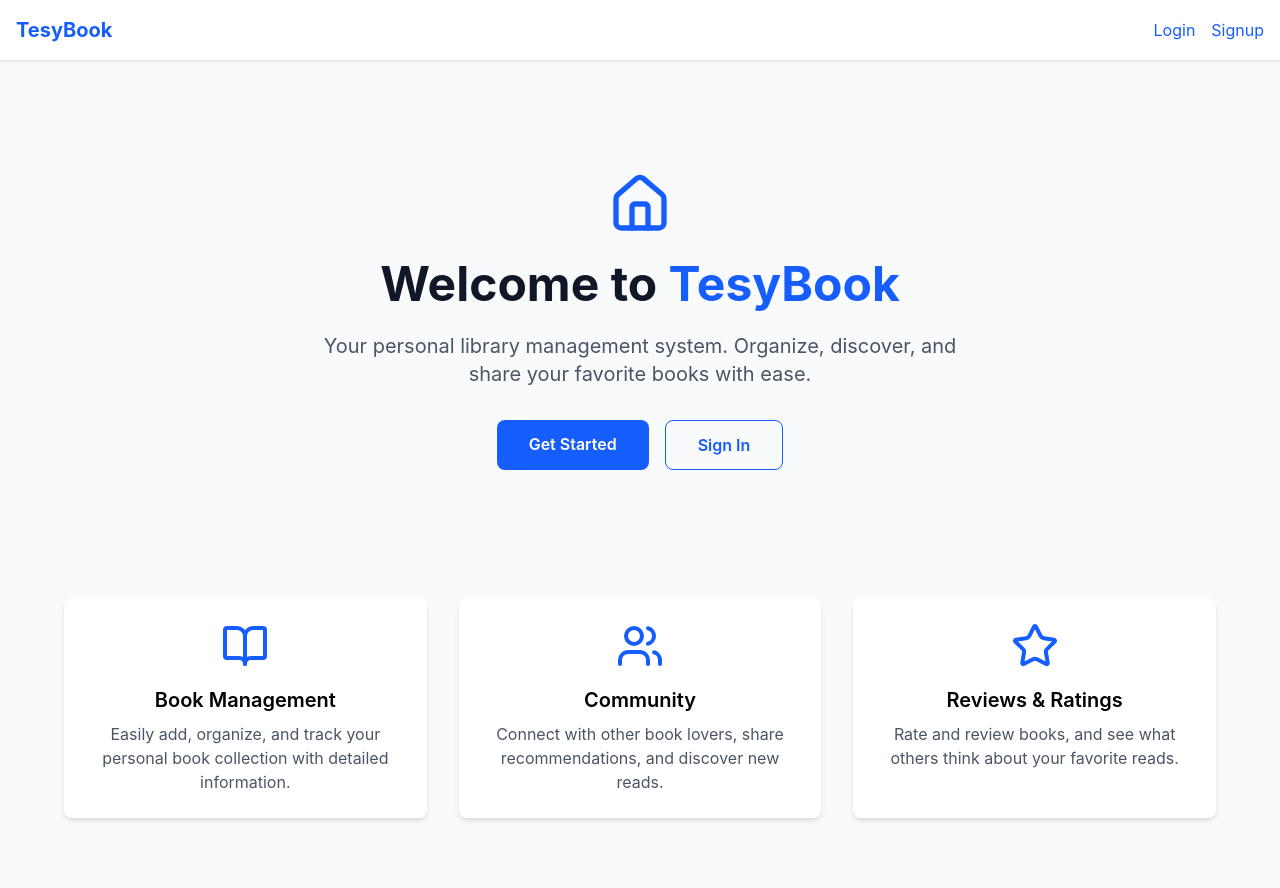
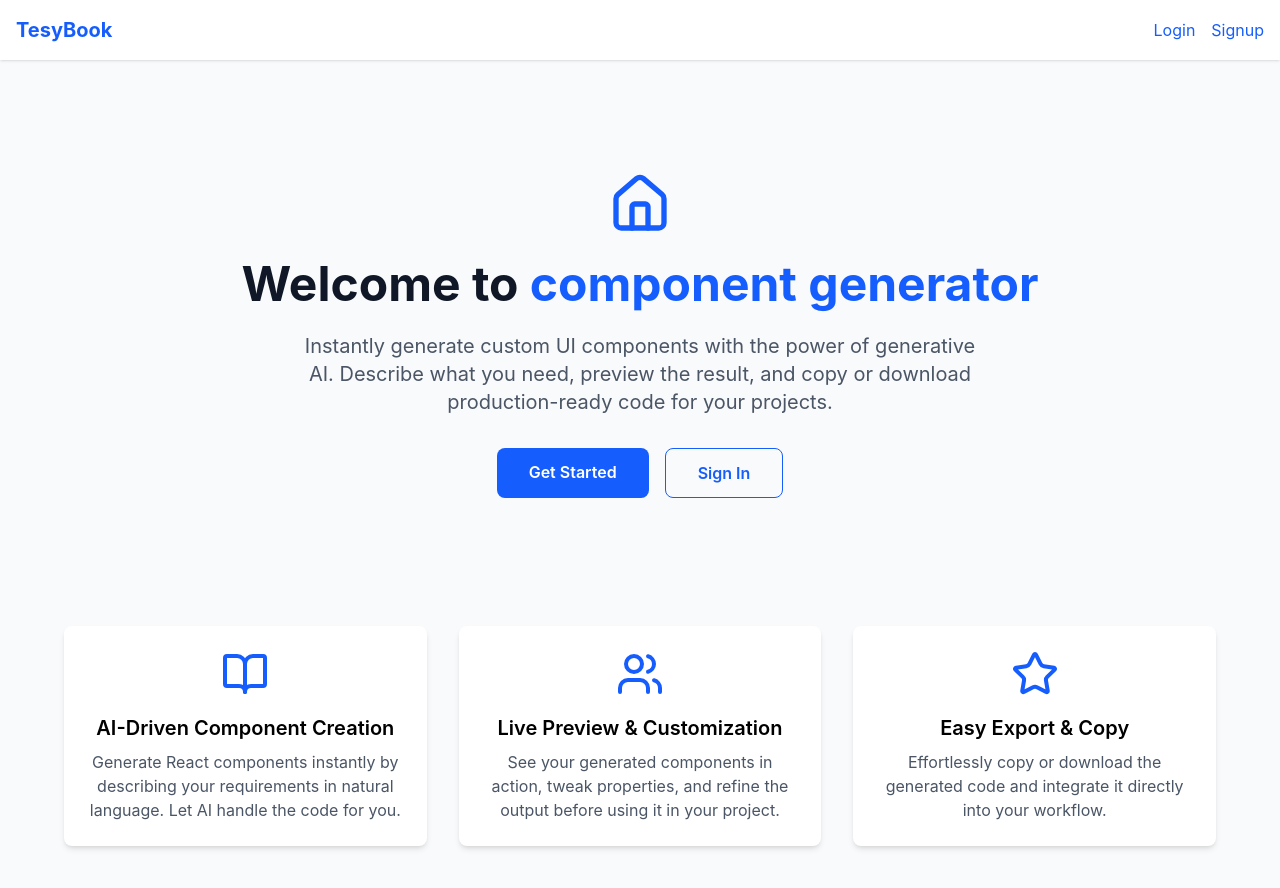
Before and after one commit to RounitSingh/component-generator, a React (Vite) app: page / in a window 1280 px wide. Shown: the top 888 px of the page. Built offline with nearby package versions, Linux system fonts and the light colour scheme; no server answers.

Commit message:
ui changed

```diff
--- a/src/pages/Home.jsx
+++ b/src/pages/Home.jsx
@@ -10,11 +10,10 @@ const Home = () => {
           <HomeIcon className="w-16 h-16 text-blue-600" />
         </div>
         <h1 className="text-5xl font-bold text-gray-900 mb-6">
-          Welcome to <span className="text-blue-600">TesyBook</span>
+          Welcome to <span className="text-blue-600">component generator</span>
         </h1>
         <p className="text-xl text-gray-600 mb-8 max-w-2xl mx-auto">
-          Your personal library management system. Organize, discover, and share
-          your favorite books with ease.
+          Instantly generate custom UI components with the power of generative AI. Describe what you need, preview the result, and copy or download production-ready code for your projects.
         </p>
         <div className="flex gap-4 justify-center">
           <Link
@@ -34,26 +33,23 @@ const Home = () => {
       <div className="grid md:grid-cols-3 gap-8 py-16">
         <div className="text-center p-6 bg-white rounded-lg shadow-md">
           <BookOpen className="w-12 h-12 text-blue-600 mx-auto mb-4" />
-          <h3 className="text-xl font-semibold mb-2">Book Management</h3>
+          <h3 className="text-xl font-semibold mb-2">AI-Driven Component Creation</h3>
           <p className="text-gray-600">
-            Easily add, organize, and track your personal book collection with
-            detailed information.
+            Generate React components instantly by describing your requirements in natural language. Let AI handle the code for you.
           </p>
         </div>
         <div className="text-center p-6 bg-white rounded-lg shadow-md">
           <Users className="w-12 h-12 text-blue-600 mx-auto mb-4" />
-          <h3 className="text-xl font-semibold mb-2">Community</h3>
+          <h3 className="text-xl font-semibold mb-2">Live Preview & Customization</h3>
           <p className="text-gray-600">
-            Connect with other book lovers, share recommendations, and discover
-            new reads.
+            See your generated components in action, tweak properties, and refine the output before using it in your project.
           </p>
         </div>
         <div className="text-center p-6 bg-white rounded-lg shadow-md">
           <Star className="w-12 h-12 text-blue-600 mx-auto mb-4" />
-          <h3 className="text-xl font-semibold mb-2">Reviews & Ratings</h3>
+          <h3 className="text-xl font-semibold mb-2">Easy Export & Copy</h3>
           <p className="text-gray-600">
-            Rate and review books, and see what others think about your favorite
-            reads.
+            Effortlessly copy or download the generated code and integrate it directly into your workflow.
           </p>
         </div>
       </div>
```
